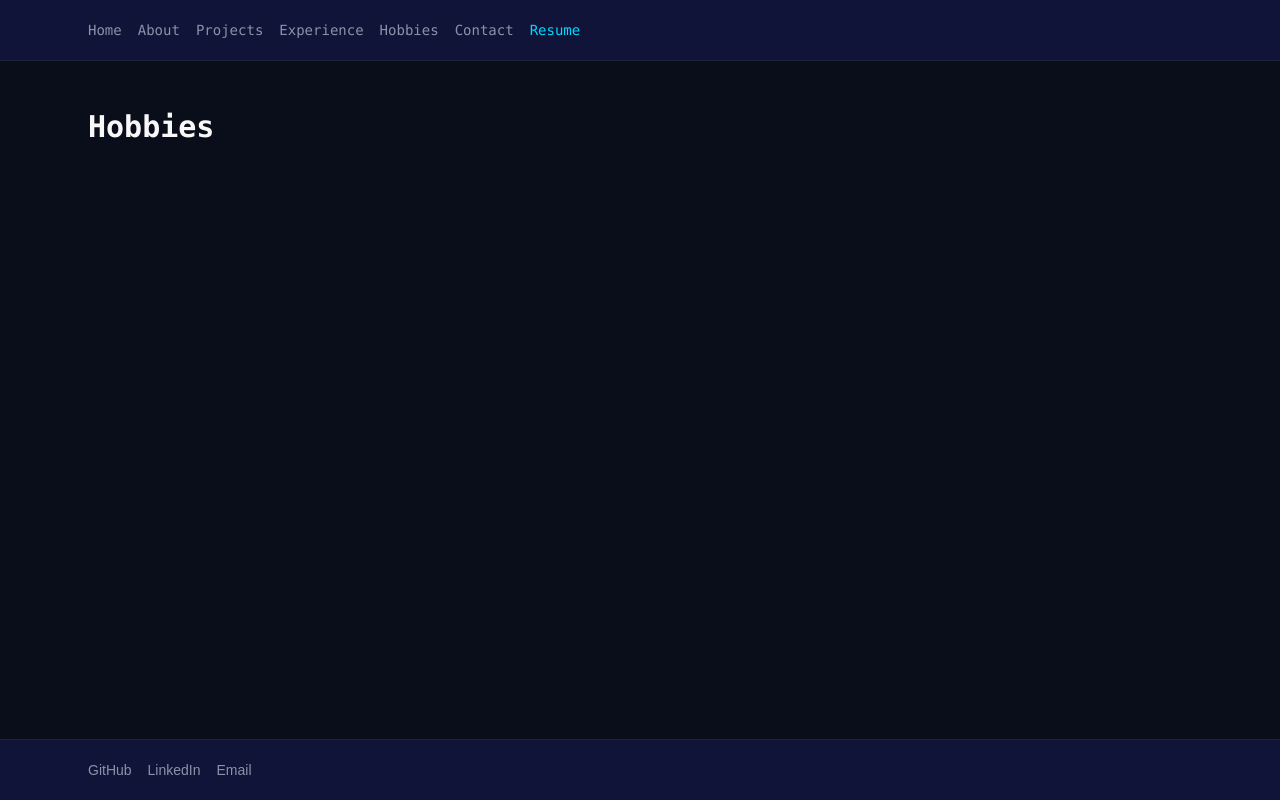
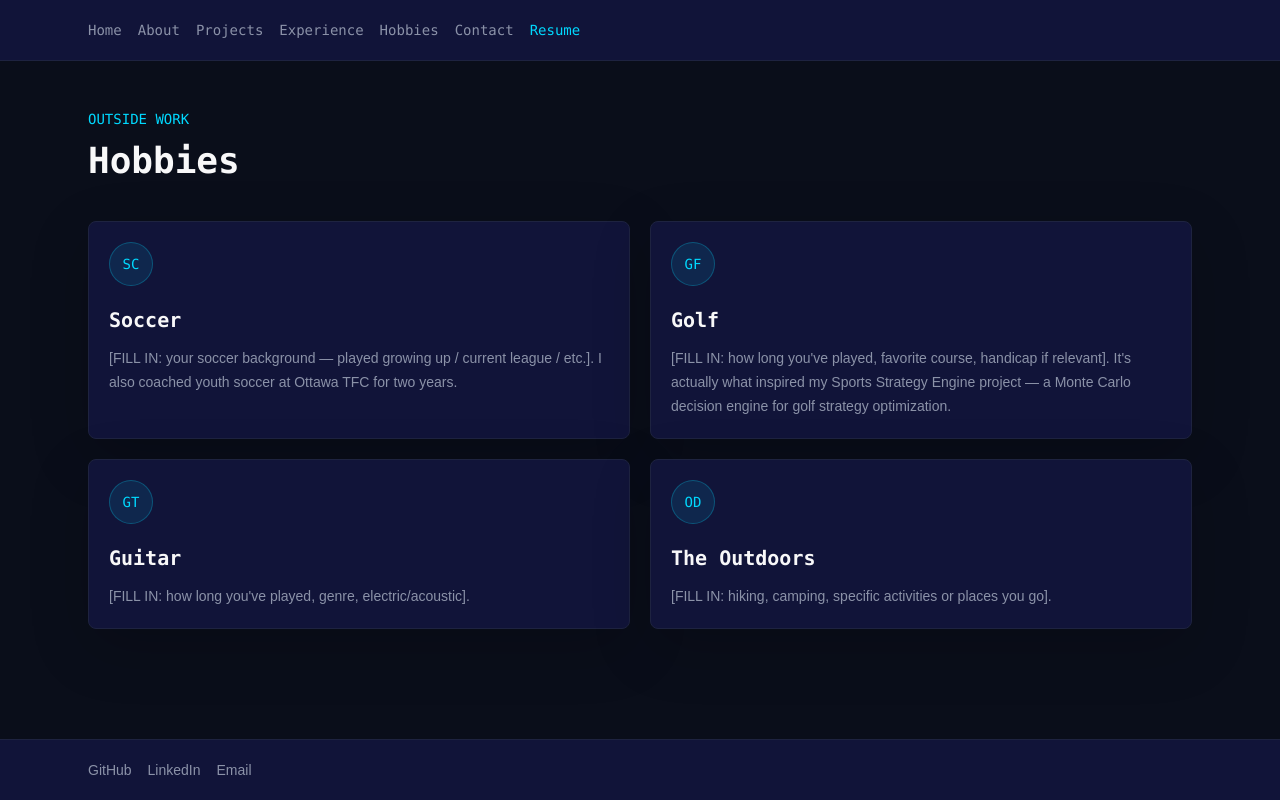
Before and after one commit to Zachary-Levesque/Portfolio, a Next.js app: page /hobbies in a window 1280 px wide. Built offline with nearby package versions, Linux system fonts and the light colour scheme.

Commit message:
Update page.tsx

```diff
--- a/app/hobbies/page.tsx
+++ b/app/hobbies/page.tsx
@@ -1,3 +1,58 @@
 export default function HobbiesPage() {
-  return <h1 className="font-mono text-3xl font-semibold">Hobbies</h1>;
+  const hobbies = [
+    {
+      title: "Soccer",
+      accent: "SC",
+      description:
+        "[FILL IN: your soccer background — played growing up / current league / etc.]. I also coached youth soccer at Ottawa TFC for two years."
+    },
+    {
+      title: "Golf",
+      accent: "GF",
+      description:
+        "[FILL IN: how long you've played, favorite course, handicap if relevant]. It's actually what inspired my Sports Strategy Engine project — a Monte Carlo decision engine for golf strategy optimization."
+    },
+    {
+      title: "Guitar",
+      accent: "GT",
+      description:
+        "[FILL IN: how long you've played, genre, electric/acoustic]."
+    },
+    {
+      title: "The Outdoors",
+      accent: "OD",
+      description:
+        "[FILL IN: hiking, camping, specific activities or places you go]."
+    }
+  ];
+
+  return (
+    <div className="space-y-10">
+      <section className="max-w-3xl">
+        <p className="font-mono text-sm uppercase text-accent">Outside work</p>
+        <h1 className="mt-3 font-mono text-4xl font-semibold text-foreground">
+          Hobbies
+        </h1>
+      </section>
+
+      <section className="grid gap-5 md:grid-cols-2">
+        {hobbies.map((hobby) => (
+          <article
+            key={hobby.title}
+            className="flex h-full flex-col rounded-lg border border-border bg-surface p-5 shadow-[0_18px_60px_rgba(0,0,0,0.18)]"
+          >
+            <div className="mb-5 flex h-11 w-11 items-center justify-center rounded-full border border-accent/25 bg-accent/10 font-mono text-sm text-accent">
+              {hobby.accent}
+            </div>
+            <h2 className="font-mono text-xl font-semibold text-foreground">
+              {hobby.title}
+            </h2>
+            <p className="mt-3 text-sm leading-6 text-muted">
+              {hobby.description}
+            </p>
+          </article>
+        ))}
+      </section>
+    </div>
+  );
 }
```
